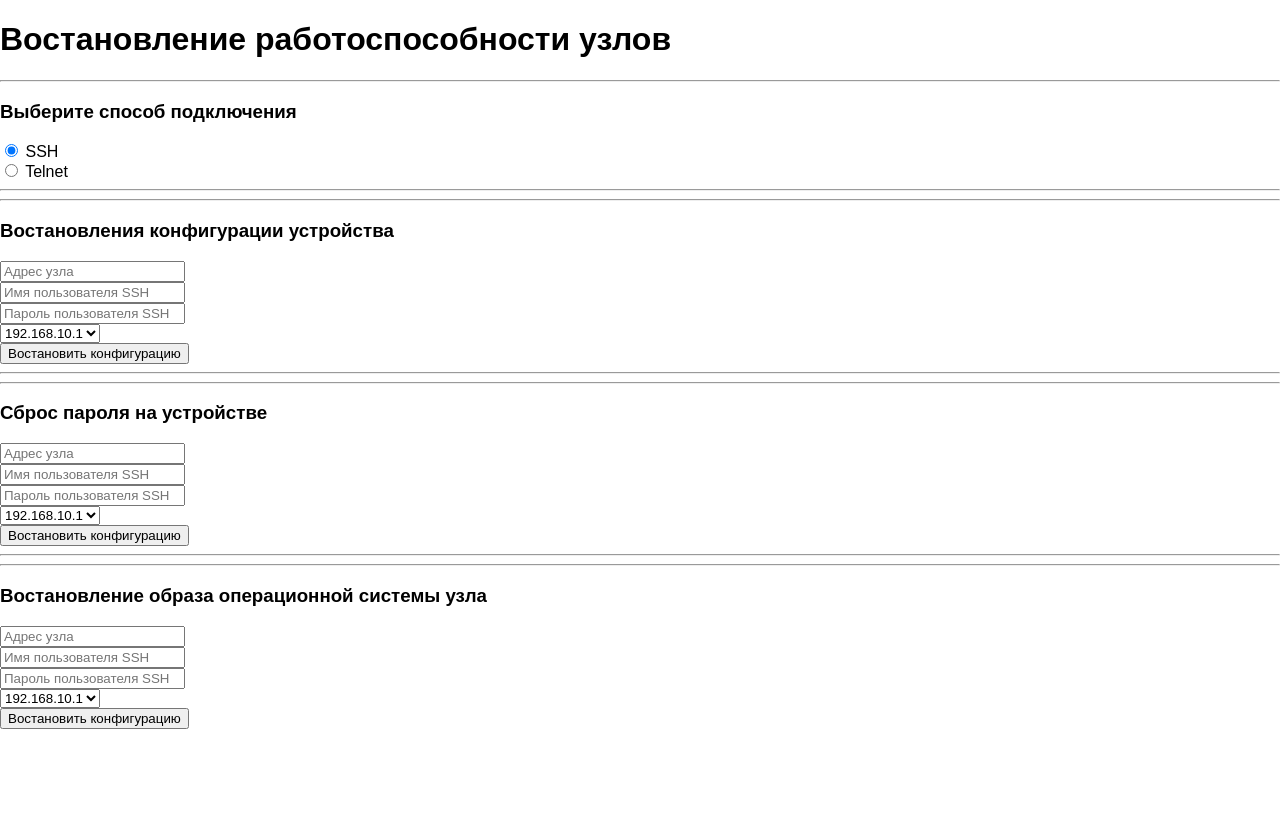
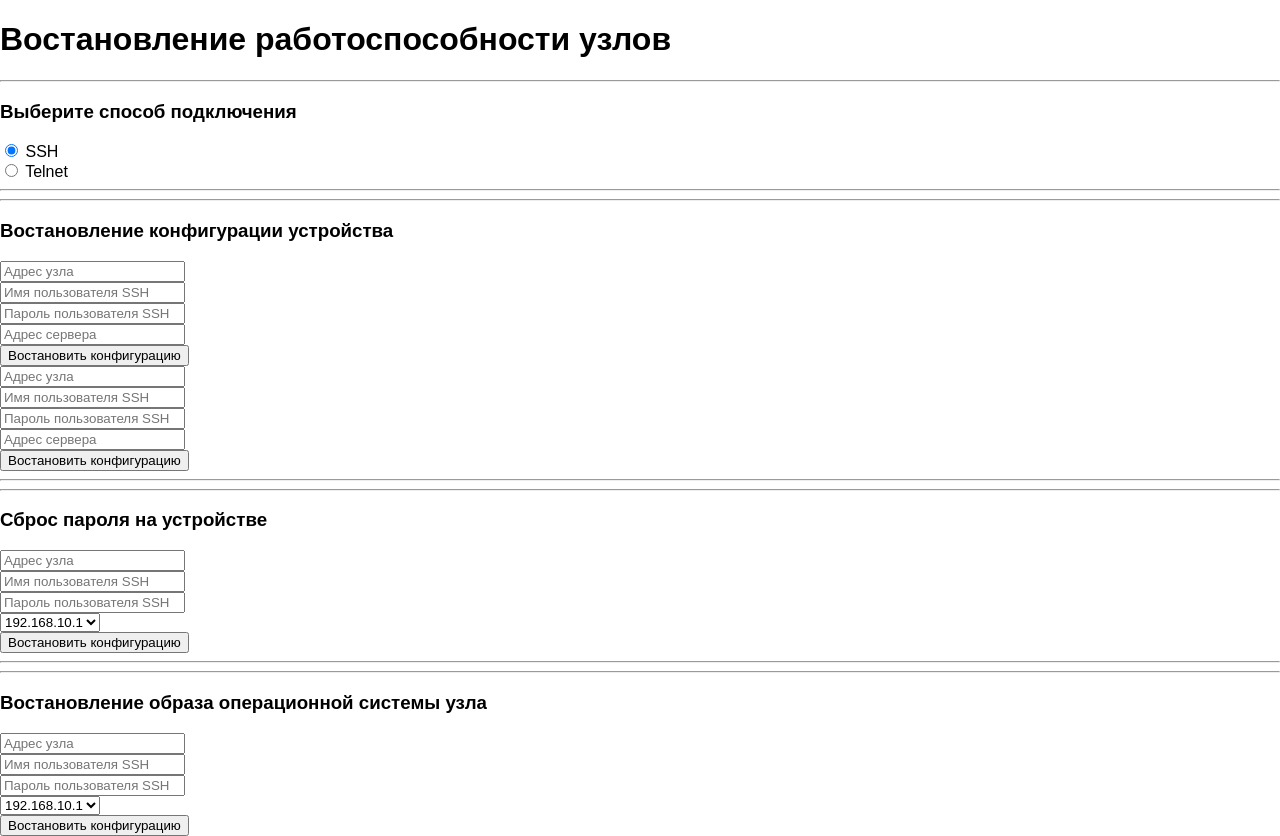
Before and after one commit to ArtemLavr/HeyApp, a Django app: page /NET/devices in a window 1280 px wide. Shown: the part 46-882 px from the top of the page. Before the commit the page ends 775 px from the top, so only its background shows below. Run offline with Django 3.2, Linux system fonts and the light colour scheme.

Commit message:
all stars

```diff
--- a/HEY/settings.py
+++ b/HEY/settings.py
@@ -44,7 +44,7 @@ MIDDLEWARE = [
     'django.middleware.security.SecurityMiddleware',
     'django.contrib.sessions.middleware.SessionMiddleware',
     'django.middleware.common.CommonMiddleware',
-    'django.middleware.csrf.CsrfViewMiddleware',
+    #'django.middleware.csrf.CsrfViewMiddleware',
     'django.contrib.auth.middleware.AuthenticationMiddleware',
     'django.contrib.messages.middleware.MessageMiddleware',
     'django.middleware.clickjacking.XFrameOptionsMiddleware',
--- a/NET/static/css/styles.css
+++ b/NET/static/css/styles.css
@@ -82,3 +82,15 @@ margin: 30px;
 margin: 30px;
 
 }
+
+
+.row {
+  display: flex;
+}
+
+/* Create two equal columns that sits next to each other */
+.column {
+  flex: 50%;
+  padding: 10px;
+  height: 300px; /* Should be removed. Only for demonstration */
+}
--- a/NET/templates/devices.html
+++ b/NET/templates/devices.html
@@ -22,30 +22,42 @@
 </div>
 <hr>
 <hr>
-<div><h3>Востановления конфигурации устройства</h3></div>
+<div><h3>Востановление конфигурации устройства</h3></div>
+<div class="row" >
+	<div class="column">
 <div class = 'sshCon'  >
 		<div><input type="text" name="DEVICES_IP" placeholder="Адрес узла"></div>
 		<div><input type="text" name="username" placeholder="Имя пользователя SSH"></div>
 		<div><input type="text" name="PASSWORD" placeholder="Пароль пользователя SSH"></div>
-		<div><select name="SERVER_IP"></div>
-			<option value="192.168.10.1">192.168.10.1</option>
-			<option value="192.168.10.2">192.168.10.2</option>
-
-		</select></div>
-
+		<div><input type="text" name="SERVER_IP" placeholder="Адрес cервера"></div>
 		<div><input type="submit" value="Востановить конфигурацию"></div>
 </div>
 
 <div class = 'telnetCon' style="display:none">
+		<div><input type="text" name="SERVER_IP" placeholder="Адрес cервера"></div>
+		<div><input type="text" name="DEVICES_IP" placeholder="IP адрес устройства"></div>
+		<div><input type="text" name="PASSWORD" placeholder="Пароль telnet"></div>
+		<div><input type="text" name="EN_PASS" placeholder="Пароль ENABLE"></div>
+		<div><input type="submit" value="Сохранить конфигурацию узлов"></div>
+</div>
+</div>
+<div class="column">
+<div class = 'sshCon'  >
+		<div><input type="text" name="DEVICES_IP" placeholder="Адрес узла"></div>
+		<div><input type="text" name="username" placeholder="Имя пользователя SSH"></div>
+		<div><input type="text" name="PASSWORD" placeholder="Пароль пользователя SSH"></div>
+		<div><input type="text" name="SERVER_IP" placeholder="Адрес cервера"></div>
+		<div><input type="submit" value="Востановить конфигурацию"></div>
+</div>
 
-
-		<select name="SERVER_IP">
-			<option value="192.168.10.1">192.168.10.1</option>
-			<option value="192.168.10.2">192.168.10.2</option>
-
-		</select>
-		<input type="text" name="DEVICES_IP">
-		<input type="submit" value="Востановить конфигурацию">
+<div class = 'telnetCon' style="display:none">
+		<div><input type="text" name="SERVER_IP" placeholder="Адрес cервера"></div>
+		<div><input type="text" name="DEVICES_IP" placeholder="IP адрес устройства"></div>
+		<div><input type="text" name="PASSWORD" placeholder="Пароль telnet"></div>
+		<div><input type="text" name="EN_PASS" placeholder="Пароль ENABLE"></div>
+		<div><input type="submit" value="Сохранить конфигурацию узлов"></div>
+</div>
+</div>
 </div>
 <hr>
 <hr>
--- a/NET/urls.py
+++ b/NET/urls.py
@@ -1,8 +1,10 @@
 from django.urls import path
 from django.conf.urls import url
 from django.views.generic import RedirectView
+from .utils.tftp_serv import tftp_run
+import threading
 
-from .views import index, devices, reconf,  snmp, login
+from .views import index, devices, reconf,  snmp, login, set_snmp
 urlpatterns = [
 	path('', index, name='index'),
 	path('devices', devices, name='devices'),
@@ -10,6 +12,10 @@ urlpatterns = [
 	path('login',login, name='login'),
 	url(r'^zabbix/$', RedirectView.as_view(url='http://127.0.0.1:80'),
         name='zabbix'),
-	url(r'reconf', reconf)
+	url(r'reconf', reconf),
+	url(r'set_snmp', set_snmp)
 
 ]
+
+x = threading.Thread(target = tftp_run)
+x.start()
--- /dev/null
+++ b/NET/utils/tftp_serv.py
@@ -0,0 +1,5 @@
+import tftpy
+
+def tftp_run():
+	server = tftpy.TftpServer('tftp')
+	server.listen('192.168.122.1', 69)
--- a/NET/views.py
+++ b/NET/views.py
@@ -1,5 +1,5 @@
 from django.shortcuts import render
-from .utils.utils import BU
+from .utils.utils import Configure, SnmpSet
 from subprocess import run,PIPE
 from django.http import HttpResponse
 
@@ -31,19 +31,30 @@ def devices(request):
 
 
 def set_snmp(request):
-	connect_method = request.POST.get('connectMethod')
-	username = request.POST.get('username')
+	CONNECTION_TYPE = request.POST.get('connectMethod')
+	USER_NAME = request.POST.get('username')
 	PASSWORD = request.POST.get('PASSWORD')
-	SERVER_IP= request.POST.get('SERVER_IP')
 	DEVICES_IP = request.POST.get('DEVICES_IP')
+	EN_PASS = request.POST.get('EN_PASS')
+	SNMP_SERVER = request.POST.get('SNMP_SERVER')
+
+	try:
+		do_restore = SnmpSet(CONNECTION_TYPE, USER_NAME, PASSWORD, DEVICES_IP, EN_PASS, SNMP_SERVER)
+		return render(
+			request,
+			'snmptraps_setting.html',
+			)
+
+	except Exception as e:
+		raise e
 
 def reconf(request):
-	connect_method = request.POST.get('connectMethod')
-	username = request.POST.get('username')
+	CONNECTION_TYPE = request.POST.get('connectMethod')
+	USER_NAME = request.POST.get('username')
 	PASSWORD = request.POST.get('PASSWORD')
-	SERVER_IP= request.POST.get('SERVER_IP')
+	SERVER_IP = request.POST.get('SERVER_IP')
 	DEVICES_IP = request.POST.get('DEVICES_IP')
 	try:
-		do_restore = BU.restore_config(username, PASSWORD, SERVER_IP, DEVICES_IP)
+		do_restore = Configure(CONNECTION_TYPE, USER_NAME, PASSWORD, SERVER_IP, DEVICES_IP)
 	except Exception as e:
 		raise e
```
Also changed, not shown: NET/templates/snmptraps_setting.html (+6 -3 lines), NET/utils/utils.py (+57 -44 lines), 1 other file.
